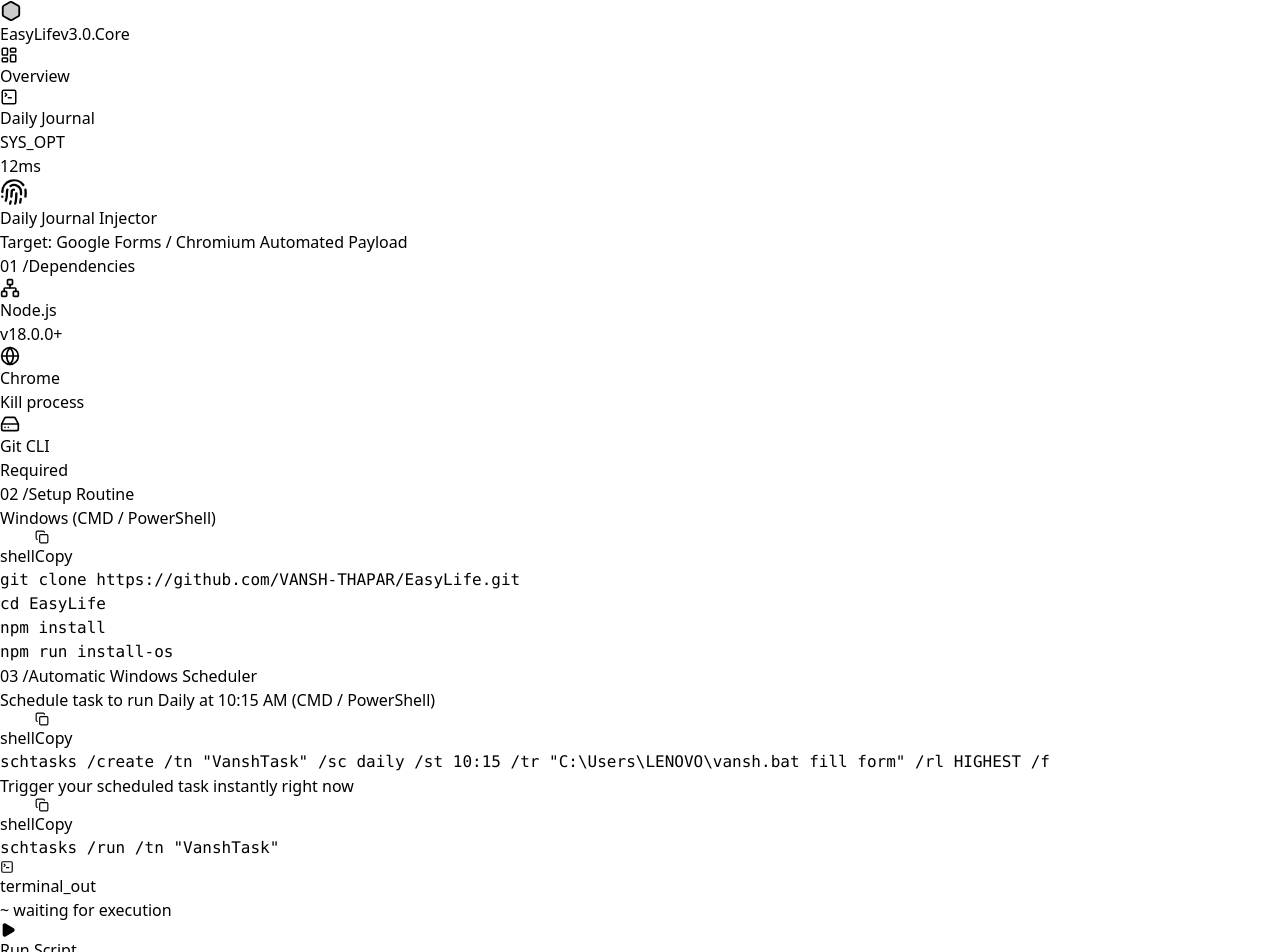
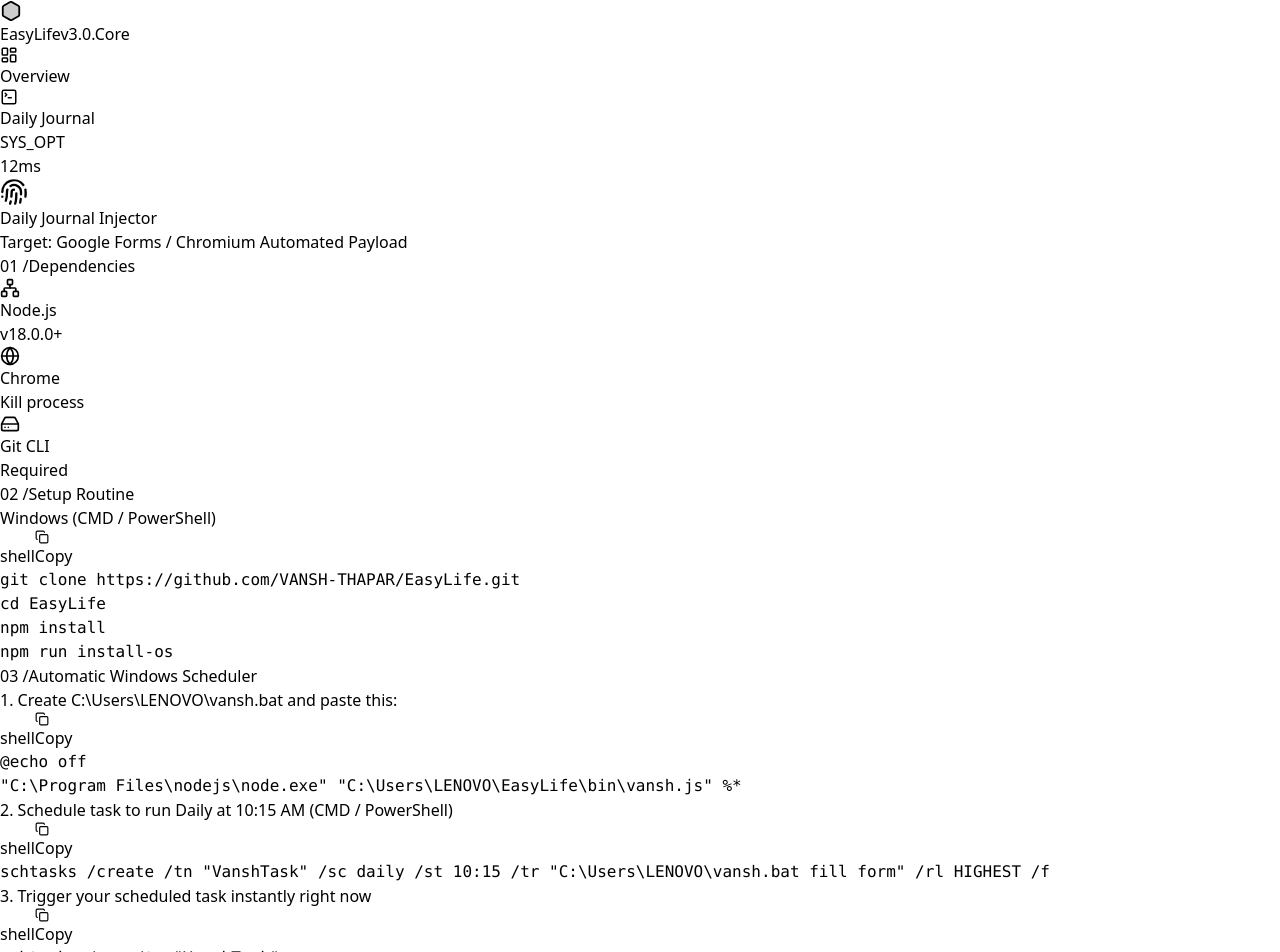
Before and after one commit to VANSH-THAPAR/EasyLife, a React (Vite) app in the folder Frontend/: page /daily-journal in a window 1280 px wide. Shown: the top 952 px of the page. Built offline with nearby package versions, Linux system fonts and the light colour scheme.

Commit message:
added the instructions for the bat file

```diff
--- a/Frontend/src/pages/DailyJournalPage.jsx
+++ b/Frontend/src/pages/DailyJournalPage.jsx
@@ -133,11 +133,15 @@
                 </h3>
                 <div className="space-y-5">
                   <div>
-                    <div className="text-sm font-medium text-zinc-400 mb-2">Schedule task to run Daily at 10:15 AM (CMD / PowerShell)</div>
+                    <div className="text-sm font-medium text-zinc-400 mb-2">1. Create C:\Users\LENOVO\vansh.bat and paste this:</div>
+                    <CodeSnippet code={`@echo off\n"C:\\Program Files\\nodejs\\node.exe" "C:\\Users\\LENOVO\\EasyLife\\bin\\vansh.js" %*`} />
+                  </div>
+                  <div>
+                    <div className="text-sm font-medium text-zinc-400 mb-2">2. Schedule task to run Daily at 10:15 AM (CMD / PowerShell)</div>
                     <CodeSnippet code={`schtasks /create /tn "VanshTask" /sc daily /st 10:15 /tr "C:\\Users\\LENOVO\\vansh.bat fill form" /rl HIGHEST /f`} />
                   </div>
                   <div>
-                    <div className="text-sm font-medium text-zinc-400 mb-2">Trigger your scheduled task instantly right now</div>
+                    <div className="text-sm font-medium text-zinc-400 mb-2">3. Trigger your scheduled task instantly right now</div>
                     <CodeSnippet code={`schtasks /run /tn "VanshTask"`} />
                   </div>
                 </div>
```
Also changed, not shown: 1 other file (tests, documents, lock files or other folders).
